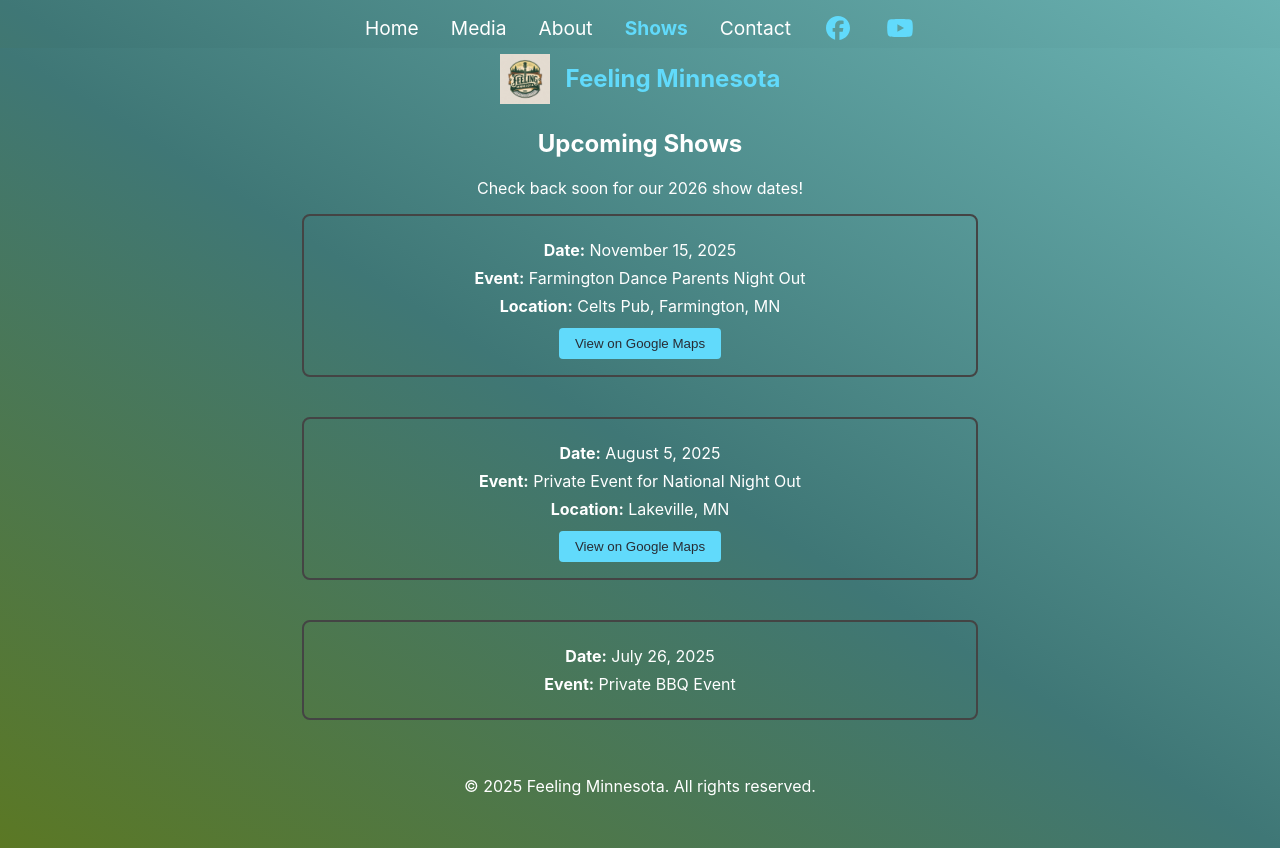
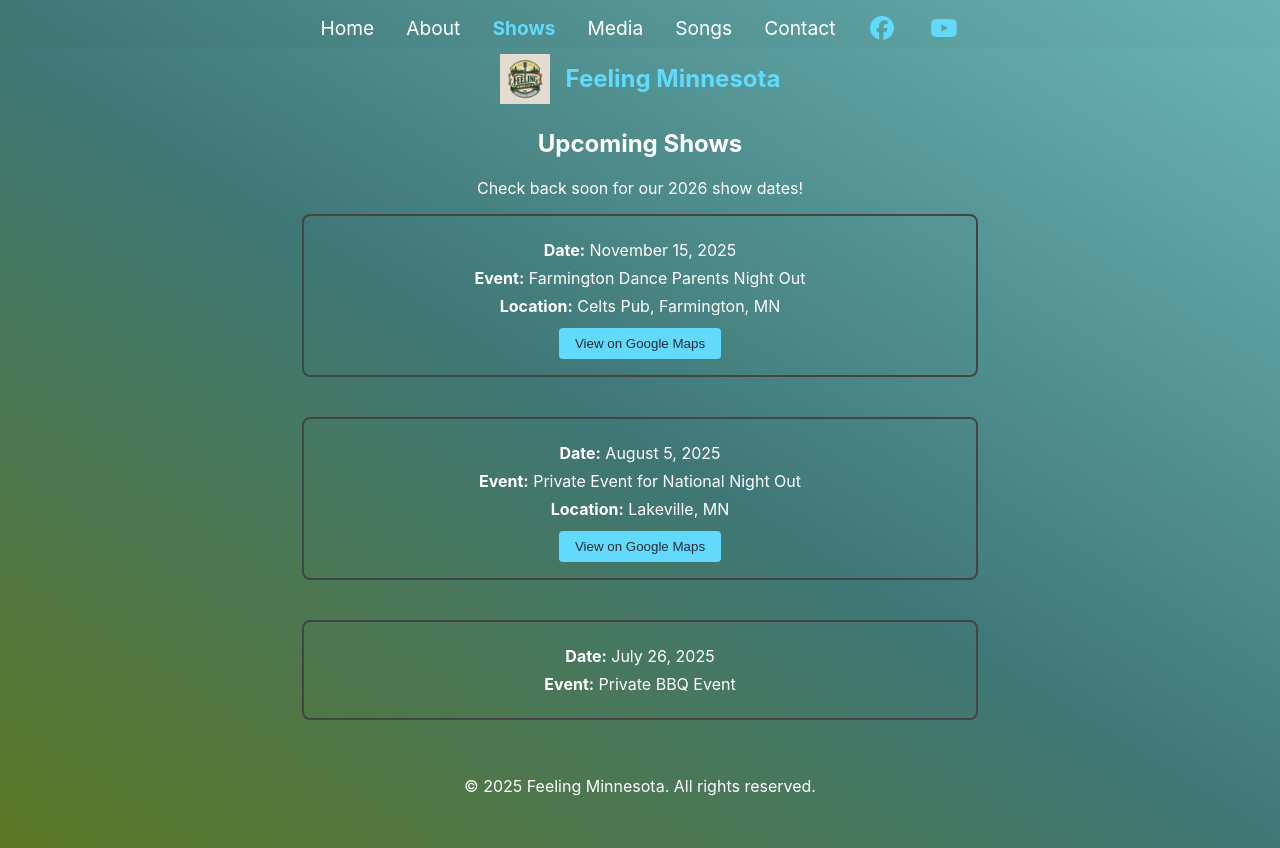
Before and after one commit to cgamlin/feeling-minnesota-band, a React (Create React App) app: page / in a window 1280 px wide. Both pictures are taken after a click on the item "Shows". Built offline with nearby package versions, Linux system fonts and the light colour scheme.

Commit message:
add song list

```diff
--- a/src/App.js
+++ b/src/App.js
@@ -6,6 +6,7 @@
 import Contact from './components/Contact';
 import Media from './components/Media';
 import ShowsHeader from './components/ShowsHeader';
+import Songs from './components/Songs';
 import Footer from './components/Footer';
 
 export const ActivePageContext = createContext();
@@ -23,6 +24,8 @@
         return <Media />;
       case '/shows':
         return <ShowsHeader />;
+      case '/songs':
+        return <Songs />;
       default:
         return <Home />;
     }
--- a/src/components/Navigation.jsx
+++ b/src/components/Navigation.jsx
@@ -34,9 +34,10 @@
       </button>
       <ul className={`navigation-list ${menuOpen ? 'open' : ''}`}>
         <li className={activePage === '/' ? 'active' : ''} onClick={() => handleNavigation('/')}>Home</li>
-        <li className={activePage === '/media' ? 'active' : ''} onClick={() => handleNavigation('/media')}>Media</li>
         <li className={activePage === '/about' ? 'active' : ''} onClick={() => handleNavigation('/about')}>About</li>
         <li className={activePage === '/shows' ? 'active' : ''} onClick={() => handleNavigation('/shows')}>Shows</li>
+        <li className={activePage === '/media' ? 'active' : ''} onClick={() => handleNavigation('/media')}>Media</li>
+        <li className={activePage === '/songs' ? 'active' : ''} onClick={() => handleNavigation('/songs')}>Songs</li>
         <li className={activePage === '/contact' ? 'active' : ''} onClick={() => handleNavigation('/contact')}>Contact</li>
         <a href={fbLink} target="_blank" rel="noopener noreferrer">
           <FontAwesomeIcon icon={faFacebook} />
--- a/src/components/ShowsHeader.jsx
+++ b/src/components/ShowsHeader.jsx
@@ -3,7 +3,7 @@
 
 export default function ShowsHeader() {
   return (
-    <div>
+    <div className="shows">
       <Logo />
       <Shows />
     </div>
--- /dev/null
+++ b/src/components/Songs.jsx
@@ -0,0 +1,19 @@
+import '../styles/Songs.css';
+import Logo from './Logo';
+import songs from '../data/songs.js';
+
+export default function Songs() {
+  return (
+    <div className="songs">
+      <Logo />
+      <h2>Song List</h2>
+      <div className="songs-content">
+        {songs.map((song, index) => (
+          <div key={index} className="song-item">
+            <h4>{song}</h4>
+          </div>
+        ))}
+      </div>
+    </div>
+  )
+}
--- /dev/null
+++ b/src/data/songs.js
@@ -0,0 +1,51 @@
+const songs = [
+  'The Joker – Steve Miller Band',
+  'Girl Crush – Little Big Town',
+  'Creep – Radiohead',
+  'Wagon Wheel – Old Crow Medicine Show',
+  'Say It Ain’t So – Weezer',
+  'Need You Now – Lady A',
+  'Inside Out – Eve 6',
+  'Man! I Feel Like a Woman – Shania Twain',
+  'Closing Time – Semisonic',
+  'Zombie – The Cranberries',
+  'Chicken Fried – Zac Brown Band',
+  'My Own Worst Enemy – Lit',
+  'Tennessee Whiskey – Chris Stapleton',
+  'Got You Where I Want You – The Flys',
+  'What I Got – Sublime',
+  'Landslide – Fleetwood Mac',
+  'Higher – Creed',
+  'Fancy Like – Walker Hayes',
+  'Don’t Stop Believin’ – Journey',
+  '3am – Matchbox Twenty',
+  'Sympathy – Goo Goo Dolls',
+  'Whiskey Glasses – Morgan Wallen',
+  'Take It Easy – The Eagles',
+  'Blister in the Sun – Violent Femmes',
+  'Fishing in the Dark – Nitty Gritty Dirt Band',
+  'Flowers – Miley Cyrus',
+  'Keep Your Hands to Yourself – The Georgia Satellites',
+  'My Hero – Foo Fighters',
+  'American Girl – Tom Petty',
+  'Nothing Compares 2 U – Chris Cornell',
+  'Friends in Low Places – Garth Brooks',
+  'The Middle – Jimmy Eat World',
+  'Howling at Nothing – Nathaniel Rateliff',
+  'Neon Moon – Brooks & Dunn',
+  'Cover Me Up – Morgan Wallen',
+  'Lose Control – Teddy Swims',
+  'What’s Up – 4 Non Blondes',
+  'Goodbye Earl – The Chicks',
+  'Sweet Home Alabama – Lynyrd Skynyrd',
+  'Boondocks – Little Big Town',
+  'Santeria – Sublime',
+  'Stuck in the Middle With You – Stealers Wheel',
+  'Knockin’ on Heaven’s Door – Guns N’ Roses',
+  'I Go Blind – Hootie & the Blowfish',
+  'Weed, Whiskey & Willie – Brothers Osborne',
+  'When My Time Comes – Dawes',
+  'Your Love – The Outfield'
+]
+
+export default songs;
--- a/src/styles/About.css
+++ b/src/styles/About.css
@@ -45,6 +45,10 @@
 }
 
 @media (max-width: 768px) {
+  .about {
+    padding-top: 3rem;
+  }
+
   .band-members {
     grid-template-columns: 1fr;
   }
--- a/src/styles/Contact.css
+++ b/src/styles/Contact.css
@@ -15,6 +15,10 @@
 }
 
 @media (max-width: 768px) {
+  .contact {
+    padding-top: 3rem;
+  }
+
   .contact-columns {
     flex-direction: column;
     gap: 1rem;
--- a/src/styles/Media.css
+++ b/src/styles/Media.css
@@ -16,3 +16,9 @@
 .video-container iframe {
   aspect-ratio: 16 / 9;
 }
+
+@media (max-width: 768px) {
+  .media {
+    padding-top: 3rem;
+  }
+}
--- a/src/styles/Shows.css
+++ b/src/styles/Shows.css
@@ -46,3 +46,9 @@
 .show-item button:active {
   transform: translateY(0);
 }
+
+@media (max-width: 768px) {
+  .shows {
+    padding-top: 3rem;
+  }
+}
--- /dev/null
+++ b/src/styles/Songs.css
@@ -0,0 +1,29 @@
+.songs-content {
+  display: grid;
+  grid-template-columns: repeat(2, 1fr);
+  gap: 0.5rem;
+  padding: 1rem;
+  max-width: 800px;
+  margin: 0 auto;
+}
+
+.song-item {
+  h4 {
+    margin-block-start: 0;
+    margin-block-end: 0;
+    font-weight: unset;;
+    color: white;
+    text-align: left;
+  }
+}
+
+@media (max-width: 768px) {
+  .songs {
+    padding-top: 3rem;
+  }
+
+  .songs-content {
+    grid-template-columns: 1fr;
+    width: fit-content;
+  }
+}
```
